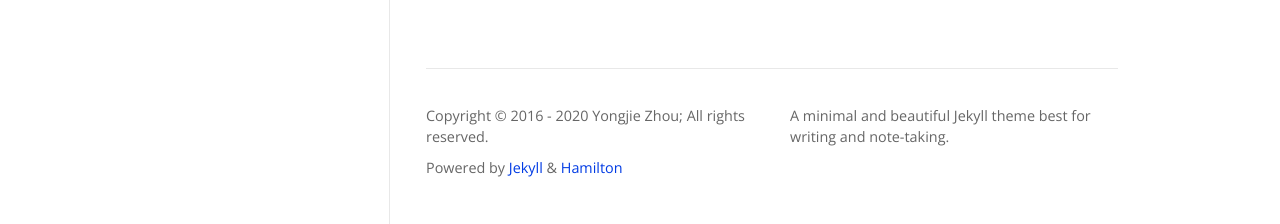
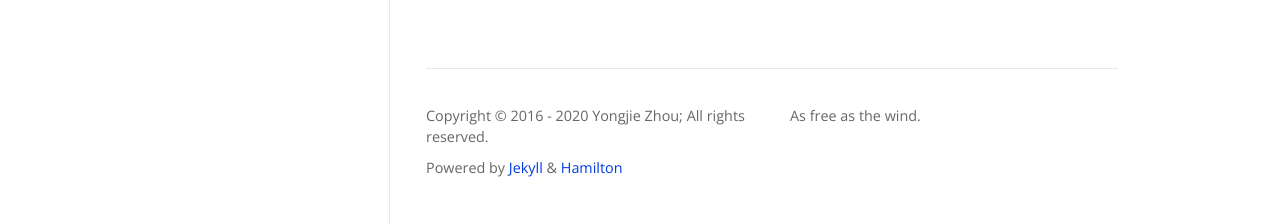
Before and after one commit to zhouyongjie/yongjie.github.io, a Jekyll site: the page built from index.html, in a window 1280 px wide. Shown: the part 2174-2398 px from the top of the page. Built offline with Jekyll 4.4.1, drawn with Linux system fonts in a browser that asks for light colours; nearby versions of some CDN libraries; some web fonts are replaced; the list of posts is cut into pages by our own code.

Commit message:
Update _config.yml

```diff
--- a/_config.yml
+++ b/_config.yml
@@ -1,5 +1,5 @@
 title: Yongjie
-description: A minimal and beautiful Jekyll theme best for writing and note-taking.
+description: As free as the wind.
 author: Yongjie Zhou
 avatar: /logo.png
 email: sixpencezyj@yeah.net
```
